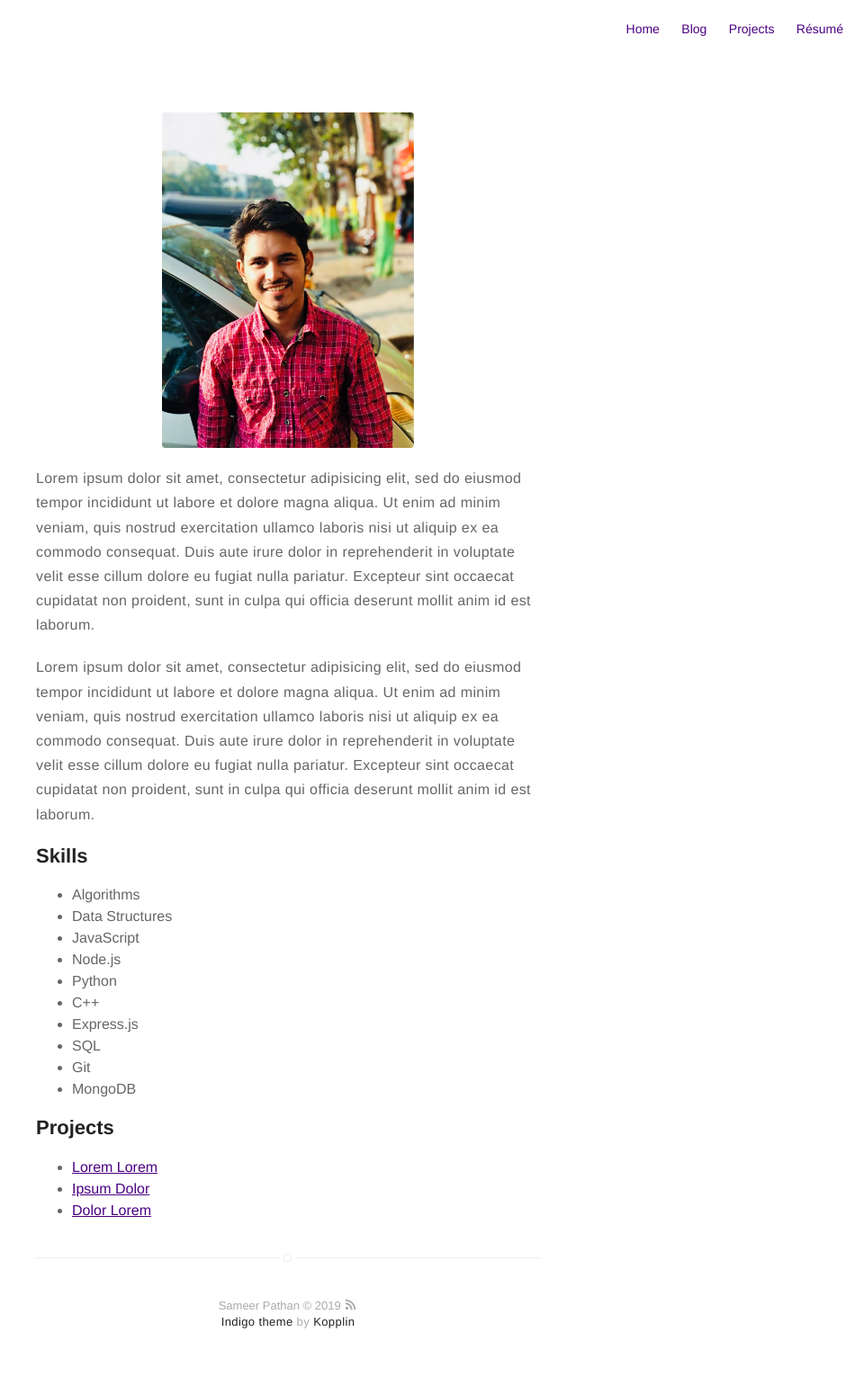
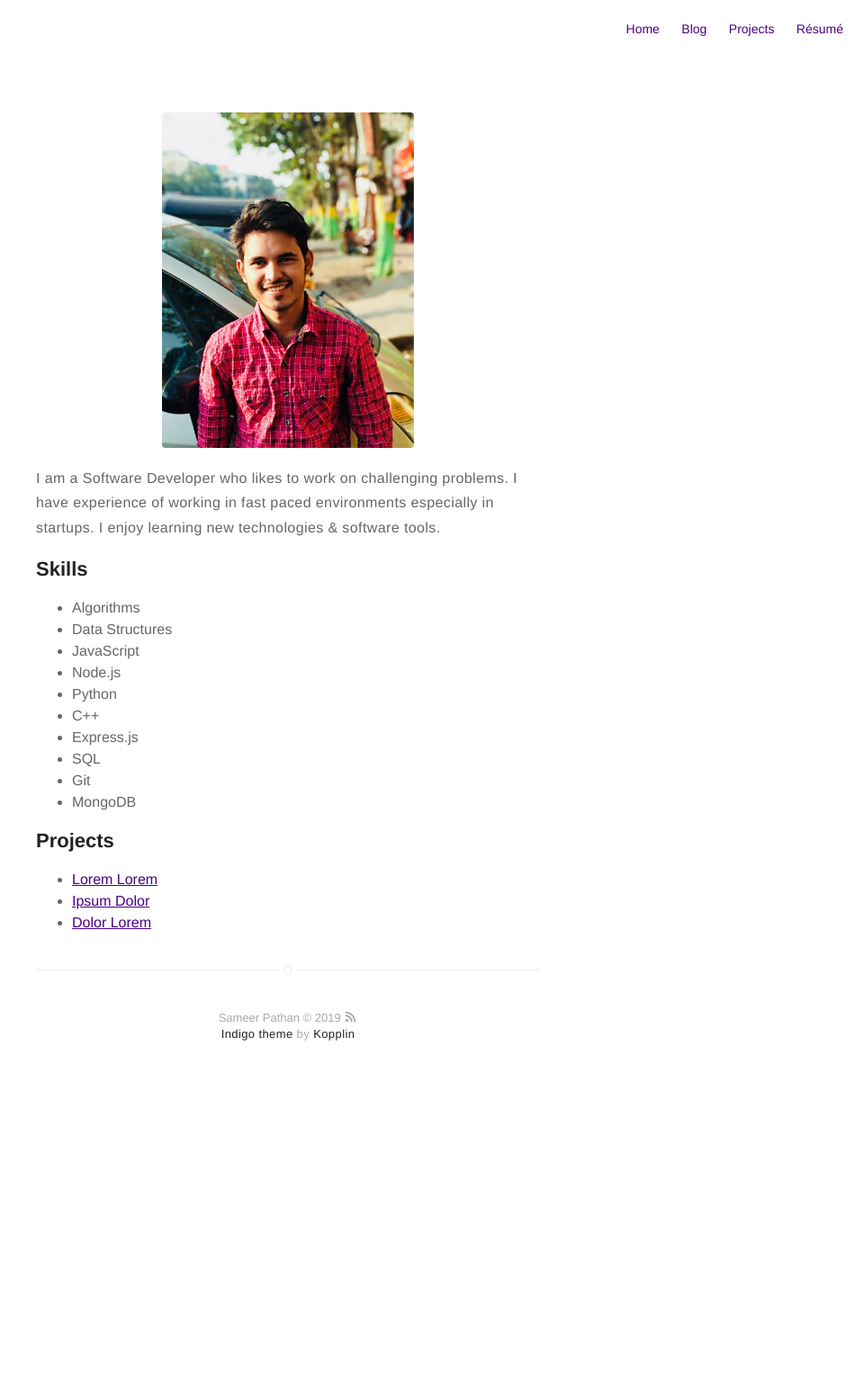
Before and after one commit to samdcoder/samdcoder.github.io, a Jekyll site: the page built from about.md, in a window 1280 px wide. Shown: the whole page at 90% size, without its empty margins (320-1280 px from the left). Built offline with Jekyll 4.4.1, drawn with Linux system fonts in a browser that asks for light colours; after the commit the page ends 1222 px from its top, so only the background shows below that.

Commit message:
updated about

```diff
--- a/about.md
+++ b/about.md
@@ -4,19 +4,11 @@ layout: page
 ---
 ![Profile Image]({{ site.url }}/{{ site.picture }})
 
-<p>Lorem ipsum dolor sit amet, consectetur adipisicing elit, sed do eiusmod
-tempor incididunt ut labore et dolore magna aliqua. Ut enim ad minim veniam,
-quis nostrud exercitation ullamco laboris nisi ut aliquip ex ea commodo
-consequat. Duis aute irure dolor in reprehenderit in voluptate velit esse
-cillum dolore eu fugiat nulla pariatur. Excepteur sint occaecat cupidatat non
-proident, sunt in culpa qui officia deserunt mollit anim id est laborum.</p>
+<p>I am a Software Developer who likes to work on challenging problems.
+I have experience of working in fast paced environments especially in startups.
+I enjoy learning new technologies & software tools.
+</p>
 
-<p>Lorem ipsum dolor sit amet, consectetur adipisicing elit, sed do eiusmod
-tempor incididunt ut labore et dolore magna aliqua. Ut enim ad minim veniam,
-quis nostrud exercitation ullamco laboris nisi ut aliquip ex ea commodo
-consequat. Duis aute irure dolor in reprehenderit in voluptate velit esse
-cillum dolore eu fugiat nulla pariatur. Excepteur sint occaecat cupidatat non
-proident, sunt in culpa qui officia deserunt mollit anim id est laborum.</p>
 
 <h2>Skills</h2>
 
```
